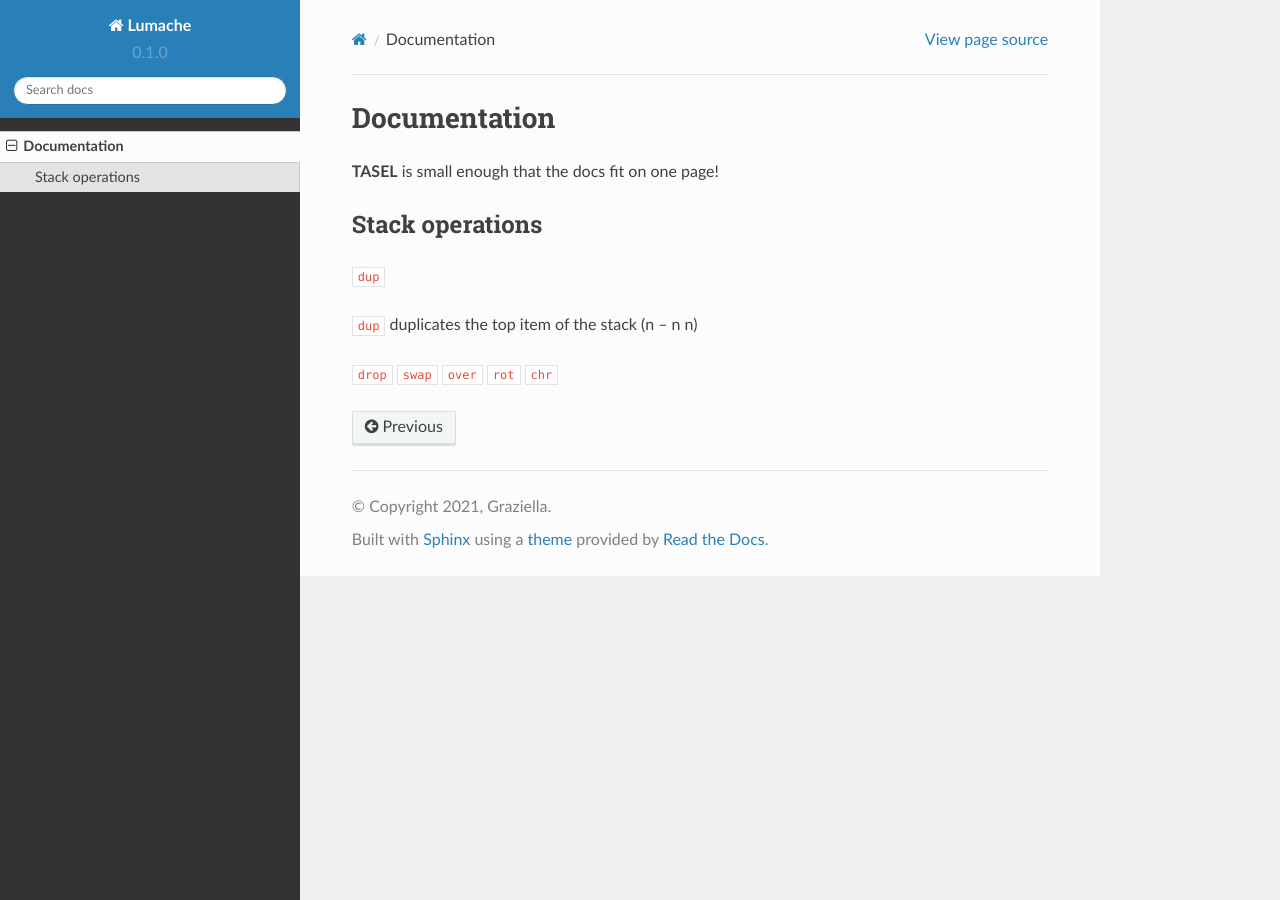
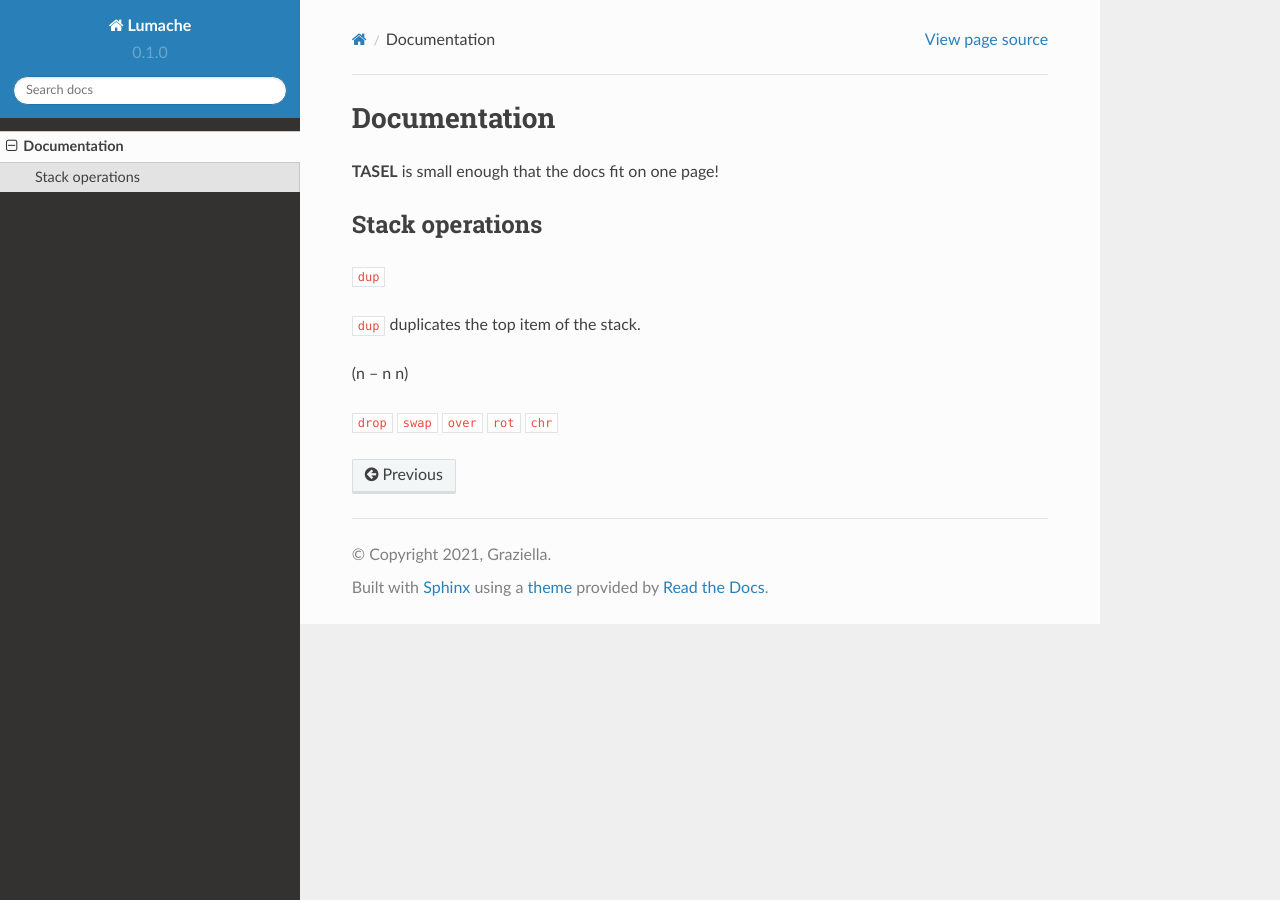
Before and after one commit to ThusEndingTheStory/TASEL-docs, a Sphinx documentation site: the page built from docs/source/docs.rst, in a window 1280 px wide. Built offline with Sphinx 7.4.7 and the Read the Docs theme 2.0.0, drawn with Linux system fonts in a browser that asks for light colours; pages that are not in the unit, such as notebooks, are missing from menus.

Commit message:
Update docs.rst

```diff
--- a/docs/source/docs.rst
+++ b/docs/source/docs.rst
@@ -9,7 +9,8 @@ Stack operations
 
 ``dup``
 
-``dup`` duplicates the top item of the stack
+``dup`` duplicates the top item of the stack.
+
 (n -- n n)
 
 ``drop``
```
